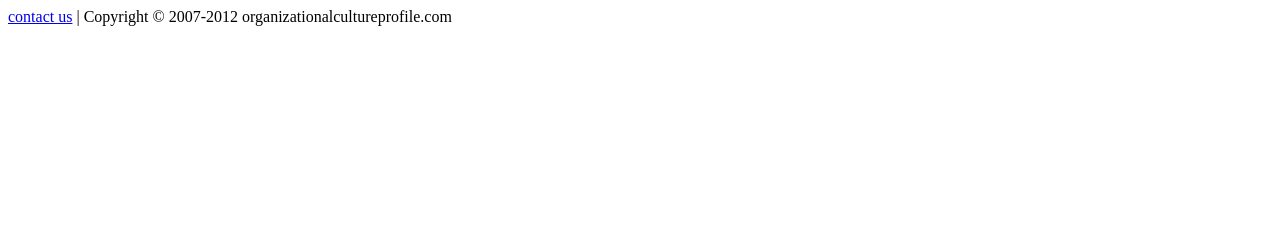
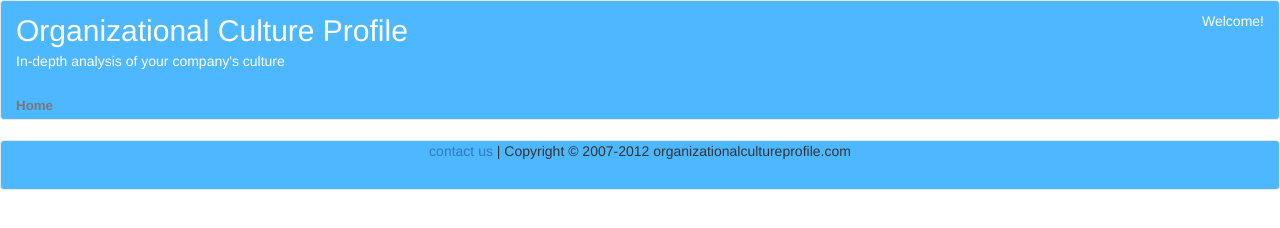
Before and after one commit to sirinapha88/OrganizationalCulture, a website: page client/views/index.html in a window 1280 px wide. Drawn offline with nearby package versions, Linux system fonts and the light colour scheme.

Commit message:
added skeleton folders

```diff
--- /dev/null
+++ b/client/css/style.css
@@ -0,0 +1,22 @@
+body {
+
+}
+
+h1,h2,h3,h4,h5{
+	line-height:20px;
+}
+#navbar {
+	background-color: #4db8ff;
+	color: white;
+	height: 120px;
+	line-height:10px;
+}
+#header {
+	font-size: 10pt;
+	font-weight: bold;
+}
+
+#footer {
+	background-color: #4db8ff;
+	text-align: center;
+}
--- a/client/views/index.html
+++ b/client/views/index.html
@@ -3,14 +3,25 @@
 <head>
 	<meta http-equiv="Content-Type" content="text/html;charset=utf-8" />
 	<title>Welcome</title>
-	<link rel="stylesheet" type="text/css" href="">
+	<link rel="stylesheet" href="https://maxcdn.bootstrapcdn.com/bootstrap/3.3.5/css/bootstrap.min.css">
+	<link rel="stylesheet" href="https://bootswatch.com/yeti/bootstrap.min.css">
+	<link rel="stylesheet" href="https://maxcdn.bootstrapcdn.com/font-awesome/4.5.0/css/font-awesome.min.css">
+	<link rel="stylesheet" type="text/css" href="../css/style.css">
 </head>
 <body>
+	<nav class="navbar navbar-default" id='navbar'>
+        <div class="container-fluid">
+        	<div class="navbar-header">
+ 				<h2>Organizational Culture Profile</h2>
+ 				<h5>In-depth analysis of your company's culture </h5>
+ 				<a class="navbar-brand" href="/#/" id='header'>Home</a>
+    		</div>
+    		<h5 class="text-right">Welcome!</h5>
+        </div>
+    </nav>
 
-
-	<div id="footer">
-      <a id="ctl00_lnkContactUs" href="mailto:info@organizationalcultureprofile.com">contact us</a>
-      |
+	<div class="navbar navbar-default" id='footer'>
+      <a id="ctl00_lnkContactUs" href="mailto:info@organizationalcultureprofile.com">contact us</a> |
       <span id="ctl00_lblCopyright">Copyright © 2007-2012 organizationalcultureprofile.com</span>
     </div>
 
```
